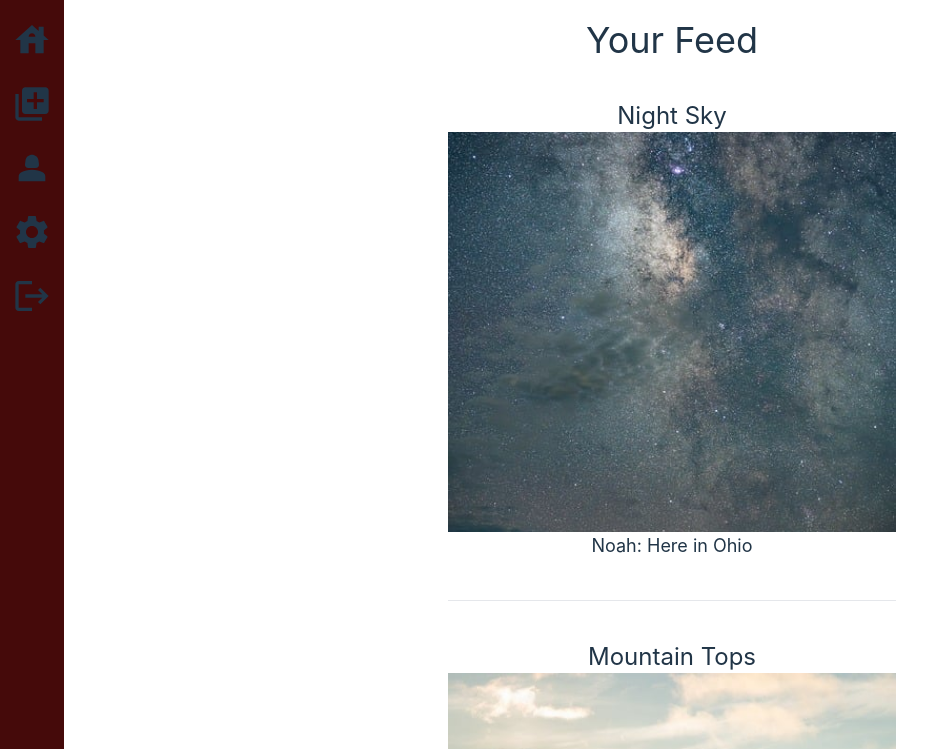
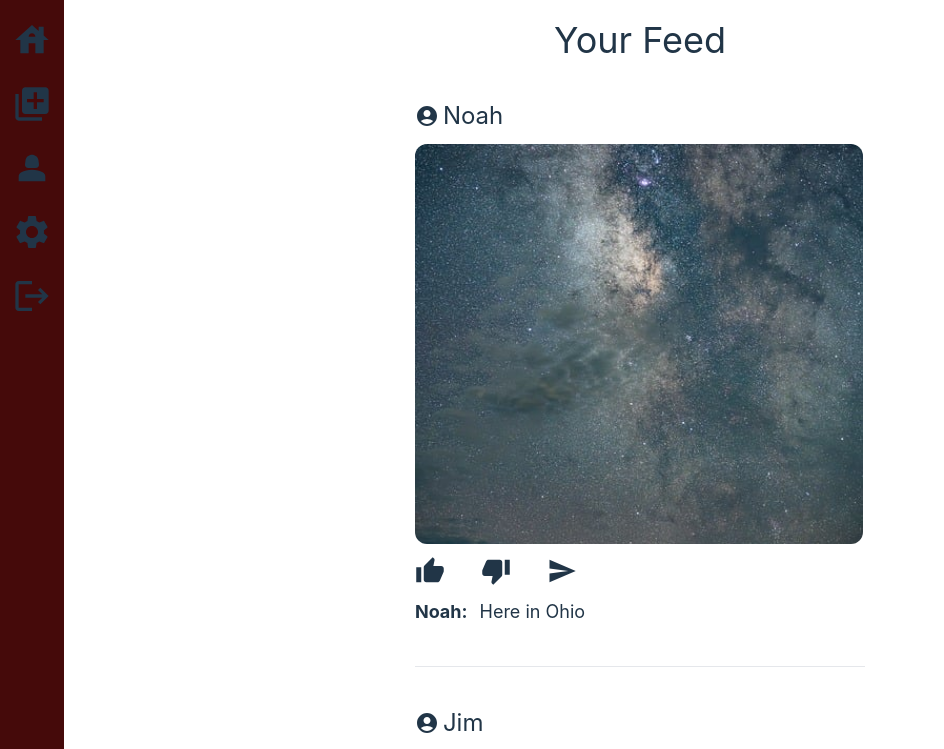
Before and after one commit to nschainblatt/modern-media, a React (Vite) app: page /home in a window 1280 px wide. Shown: the top 749 px of the page, without its empty margins (0-944 px from the left). Built offline with nearby package versions, Linux system fonts and the light colour scheme.

Commit message:
Added buttons to each post, share modal

```diff
--- a/package.json
+++ b/package.json
@@ -12,6 +12,7 @@
   "dependencies": {
     "@emotion/react": "^11.11.1",
     "@emotion/styled": "^11.11.0",
+    "@material-ui/core": "^4.12.4",
     "@mui/icons-material": "^5.14.13",
     "@mui/material": "^5.14.13",
     "react": "^18.2.0",
--- a/src/index.css
+++ b/src/index.css
@@ -34,6 +34,12 @@
   min-height: 100vh;
 }
 
+/* .test {
+  min-width: 100vw;
+  min-height: 100vh;
+  background-color: red;
+} */
+
 @media (prefers-color-scheme: light) {
   :root {
     color: #213547;
--- a/src/routes/unauthorized/ForgotPassword.tsx
+++ b/src/routes/unauthorized/ForgotPassword.tsx
@@ -18,7 +18,7 @@ const ForgotPassword = () => {
               <input
                 id="email"
                 type="text"
-                className="rounded p-3 bg-red-950 focus:bg-[#171717]"
+                className="rounded p-3 bg-red-950 focus:bg-[#171717] outline-none"
               />
             </div>
             <a
--- a/src/routes/unauthorized/Login.tsx
+++ b/src/routes/unauthorized/Login.tsx
@@ -18,7 +18,7 @@ const Login = () => {
               <input
                 id="email"
                 type="text"
-                className="rounded p-3 bg-red-950 focus:bg-[#171717]"
+                className="rounded p-3 bg-red-950 focus:bg-[#171717] outline-none"
               />
             </div>
             <div className="flex flex-col gap-1">
@@ -26,7 +26,7 @@ const Login = () => {
               <input
                 id="password"
                 type="text"
-                className="rounded p-3 bg-red-950 focus:bg-[#171717]"
+                className="rounded p-3 bg-red-950 focus:bg-[#171717] outline-none"
               />
             </div>
             <a
--- a/src/routes/unauthorized/Signup.tsx
+++ b/src/routes/unauthorized/Signup.tsx
@@ -18,7 +18,7 @@ const Signup = () => {
               <input
                 id="name"
                 type="text"
-                className="rounded p-3 bg-red-950 focus:bg-[#171717]"
+                className="rounded p-3 bg-red-950 focus:bg-[#171717] outline-none"
               />
             </div>
             <div className="flex flex-col gap-1">
@@ -26,7 +26,7 @@ const Signup = () => {
               <input
                 id="email"
                 type="text"
-                className="rounded p-3 bg-red-950 focus:bg-[#171717]"
+                className="rounded p-3 bg-red-950 focus:bg-[#171717] outline-none"
               />
             </div>
             <div className="flex flex-col gap-1">
@@ -34,7 +34,7 @@ const Signup = () => {
               <input
                 id="password"
                 type="text"
-                className="rounded p-3 bg-red-950 focus:bg-[#171717]"
+                className="rounded p-3 bg-red-950 focus:bg-[#171717] outline-none"
               />
             </div>
             <a
--- a/src/ui/Sidebar.jsx
+++ b/src/ui/Sidebar.jsx
@@ -14,51 +14,51 @@ const Sidebar = () => {
 
   return (
     <>
-      <div className="inline-flex flex-col justify-start gap-6 min-h-[100vh] bg-red-950 py-5 px-3">
+      <div className="fixed inline-flex flex-col justify-start gap-6 min-h-[100vh] bg-red-950 py-5 px-3">
         <a
-          className="hover:cursor-pointer"
+          className="hover:cursor-pointer flex items-center"
           onMouseEnter={() => changeIconText('Home')}
           onMouseLeave={() => changeIconText('')}
           href={'/home'}
         >
             <HouseIcon sx={{ fontSize: 40 }} />
-            <span className="absolute">{iconText === 'Home' ? iconText : ''}</span>
+            <span className="absolute ml-12">{iconText === 'Home' ? iconText : ''}</span>
         </a>
         <a
-          className="hover:cursor-pointer"
+          className="hover:cursor-pointer flex items-center"
           onMouseEnter={() => changeIconText('Post')}
           onMouseLeave={() => changeIconText('')}
           href={'/post'}
         >
             <AddToPhotosIcon sx={{ fontSize: 40 }} />
-            <span className="absolute">{iconText === 'Post' ? iconText : ''}</span>
+            <span className="absolute ml-12">{iconText === 'Post' ? iconText : ''}</span>
         </a>
         <a
-          className="hover:cursor-pointer"
+          className="hover:cursor-pointer flex items-center"
           onMouseEnter={() => changeIconText('Profile')}
           onMouseLeave={() => changeIconText('')}
           href={'/profile'}
         >
             <Person2Icon sx={{ fontSize: 40 }} />
-            <span className="absolute">{iconText === 'Profile' ? iconText : ''}</span>
+            <span className="absolute ml-12">{iconText === 'Profile' ? iconText : ''}</span>
         </a>
         <a
-          className="hover:cursor-pointer"
+          className="hover:cursor-pointer flex items-center"
           onMouseEnter={() => changeIconText('Settings')}
           onMouseLeave={() => changeIconText('')}
           href={'/settings'}
         >
             <SettingsIcon sx={{ fontSize: 40 }} />
-            <span className="absolute">{iconText === 'Settings' ? iconText : ''}</span>
+            <span className="absolute ml-12">{iconText === 'Settings' ? iconText : ''}</span>
         </a>
         <a
-          className="hover:cursor-pointer"
+          className="hover:cursor-pointer flex items-center"
           onMouseEnter={() => changeIconText('Logout')}
           onMouseLeave={() => changeIconText('')}
           href={'/'}
         >
             <LogoutIcon sx={{ fontSize: 40 }} />
-            <span className="absolute">{iconText === 'Logout' ? iconText : ''}</span>
+            <span className="absolute ml-12">{iconText === 'Logout' ? iconText : ''}</span>
         </a>
       </div>
     </>
--- a/src/ui/home/IndividualPost.jsx
+++ b/src/ui/home/IndividualPost.jsx
@@ -1,16 +1,62 @@
-const IndividualPost = ({ user, title, caption, image }) => {
+import { useState } from 'react';
+import ThumbUpIcon from '@mui/icons-material/ThumbUp';
+import ThumbDownIcon from '@mui/icons-material/ThumbDown';
+import SendIcon from '@mui/icons-material/Send';
+import AccountCircleIcon from '@mui/icons-material/AccountCircle';
+import SharePost from './SharePost.modal';
+
+const IndividualPost = ({ user, caption, image }) => {
+  const [likeCount, setLikeCount] = useState(0);
+  const [dislikeCount, setDislikeCount] = useState(0);
+  const [shareModal, setShareModal] = useState(false);
+
   return (
     <>
-        <div className="flex flex-col justify-center items-center">
-            <h1 className="text-2xl">{title}</h1>
-            <div className="">
+        <div className="flex flex-col gap-3">
+          {
+            shareModal
+            ? <SharePost
+                isShown={shareModal}
+                setIsShown={setShareModal}
+            />
+            : <></>
+          }
+            <h1 className="text-2xl text-left flex items-center gap-1">
+              <AccountCircleIcon />
+              {user}
+            </h1>
                 <img
                     src={image}
-                    className="h-[400px] w-[448px] overflow-hidden object-cover"
+                    className="h-[400px] w-[448px] overflow-hidden object-cover rounded-xl"
                 />
+            <div className="flex gap-7">
+              <button
+                className="hover:text-red-800 flex gap-2"
+                onClick={() => setLikeCount(likeCount + 1)}
+              >
+                <ThumbUpIcon sx={{ fontSize: 30 }} />
+                <span className="">{likeCount ? likeCount : ''}</span>
+              </button>
+              <button
+                className="hover:text-red-800 flex gap-2"
+                onClick={() => setDislikeCount(dislikeCount + 1)}
+              >
+                <ThumbDownIcon sx={{ fontSize: 30 }} />
+                <span className="">{dislikeCount ? dislikeCount : ''}</span>
+              </button>
+              <button
+                className="hover:text-red-800"
+                onClick={() => setShareModal(true)}
+              >
+                <SendIcon sx={{ fontSize: 30 }} />
+              </button>
             </div>
-
-            <p className="text-lg">{user}: {caption}</p>
+            <p
+              className="text-lg text-left flex gap-3"
+            >
+              <span className="font-bold">{user}:</span>
+              {caption}
+            </p>
         </div>
     </>
   );
--- /dev/null
+++ b/src/ui/home/SharePost.modal.jsx
@@ -0,0 +1,44 @@
+import { useEffect } from "react";
+
+const SharePost = ({ isShown, setIsShown }) => {
+
+  useEffect(() => {
+    if (isShown) {
+      document.body.style.overflow = "hidden";
+    }
+  }, [isShown]);
+
+  return (
+    <>
+      <div
+        className="fixed inset-0 min-w-[100vw] min-h-[100vh] bg-red-950 opacity-25"
+        onClick={() => {
+            document.body.style.overflow = "auto";
+            setIsShown(false);
+          }
+        }
+      />
+      <div className="fixed top-[50%] left-[50%] translate-x-[-50%] translate-y-[-50%] w-1/3 h-1/3 bg-[#171717] rounded-xl flex flex-col gap-2 p-5">
+          <h1>Share</h1>
+          <hr />
+          <div className="flex gap-2">
+            <label
+              htmlFor="share"
+              className="font-bold"
+            >
+              To:
+            </label>
+            <input
+              id="share"
+              className="bg-transparent outline-none"
+              placeholder="example@gmail.com"
+            />
+          </div>
+          <hr />
+          <button className="bg-red-950 hover:bg-[#270A0A] text-white font-bold py-2 px-4 rounded-lg text-center">Send</button>
+      </div>
+    </>
+  );
+};
+
+export default SharePost;
```
Also changed, not shown: 1 other file (tests, documents, lock files or other folders).
